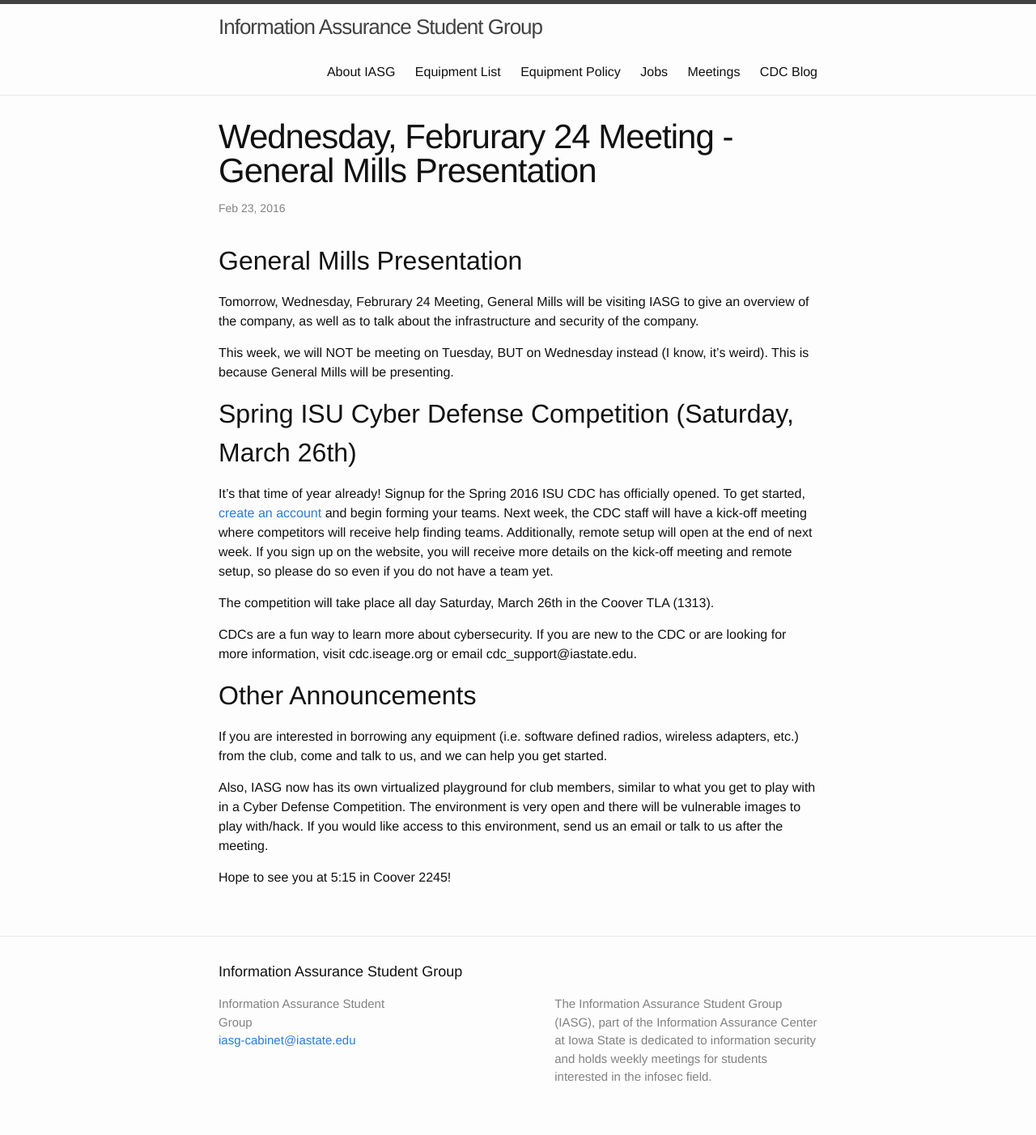
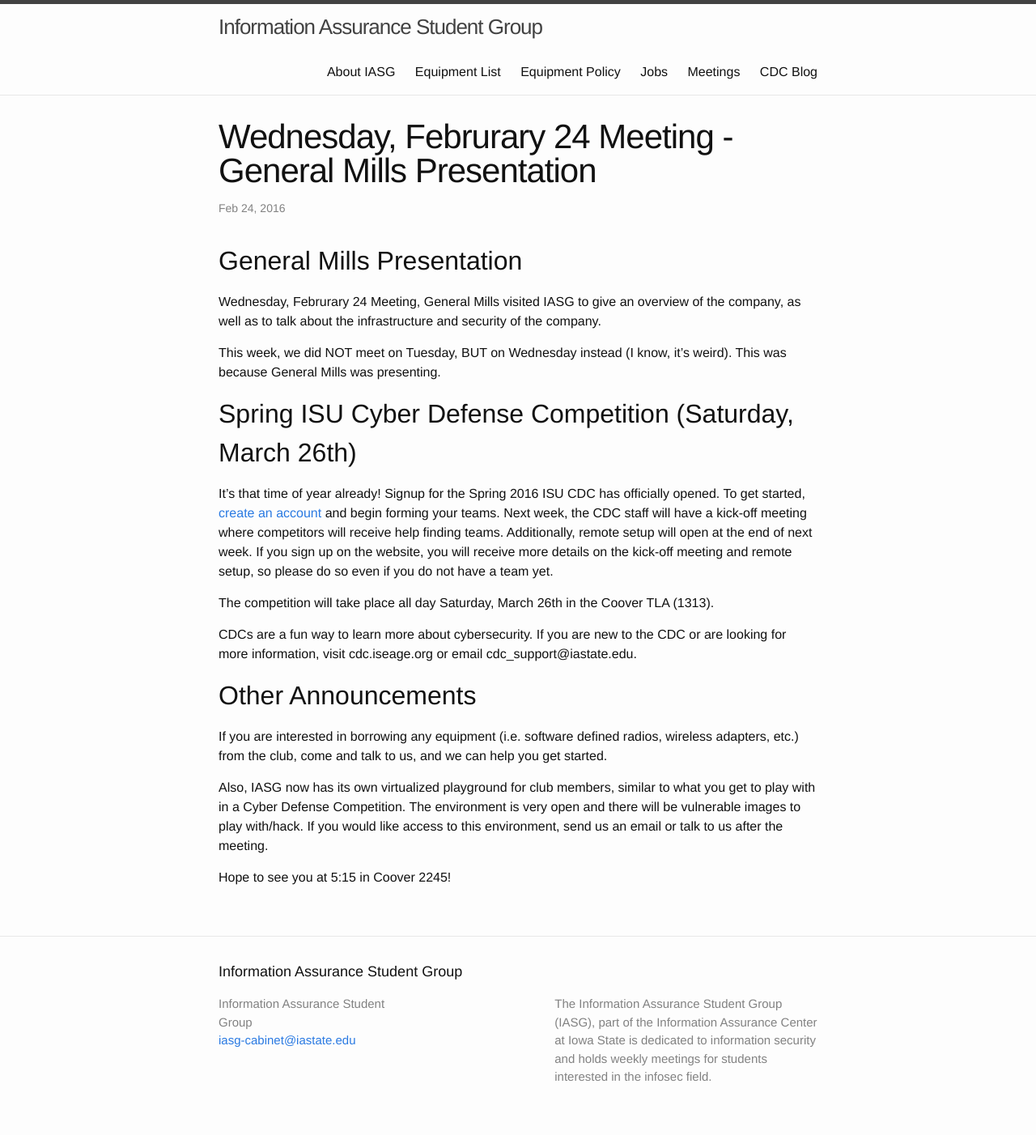
Before and after one commit to IASG/iasg.github.io, a Jekyll site: the page built from _posts/2016-02-24-meeting.markdown, in a window 1280 px wide. Shown: the whole page at 81% size. Built offline with Jekyll 4.4.1, drawn with Linux system fonts in a browser that asks for light colours.

Commit message:
Update and rename 2016-02-23-meeting.markdown to 2016-02-24-meeting.markdown

```diff
--- a/_posts/2016-02-23-meeting.markdown
+++ b/_posts/2016-02-24-meeting.markdown
@@ -1,16 +1,16 @@
 ---
 layout: post
 title:  "Wednesday, Februrary 24 Meeting - General Mills Presentation"
-date:   2016-02-23 14:22:05
+date:   2016-02-24 14:22:05
 categories: meetings
 excerpt: >
-  Tomorrow, Wednesday, Februrary 24 Meeting, General Mills will be visiting IASG to give an overview of the company, as well as to talk about the infrastructure and security of the company.
+  Wednesday, Februrary 24 Meeting, General Mills visited IASG to give an overview of the company, as well as to talk about the infrastructure and security of the company.
 ---
 General Mills Presentation
 -------------------
-Tomorrow, Wednesday, Februrary 24 Meeting, General Mills will be visiting IASG to give an overview of the company, as well as to talk about the infrastructure and security of the company.
+Wednesday, Februrary 24 Meeting, General Mills visited IASG to give an overview of the company, as well as to talk about the infrastructure and security of the company.
 
-This week, we will NOT be meeting on Tuesday, BUT on Wednesday instead (I know, it's weird). This is because General Mills will be presenting.
+This week, we did NOT meet on Tuesday, BUT on Wednesday instead (I know, it's weird). This was because General Mills was presenting.
 
 
 Spring ISU Cyber Defense Competition (Saturday, March 26th)
```
